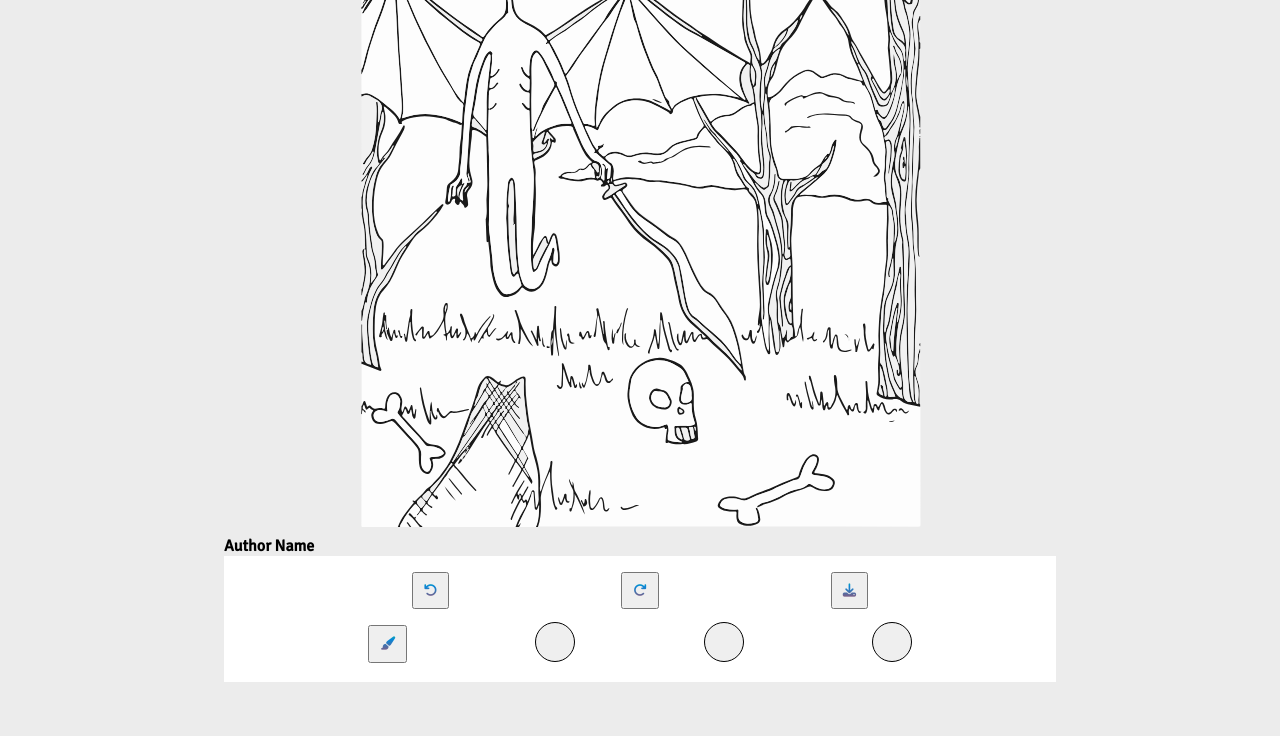
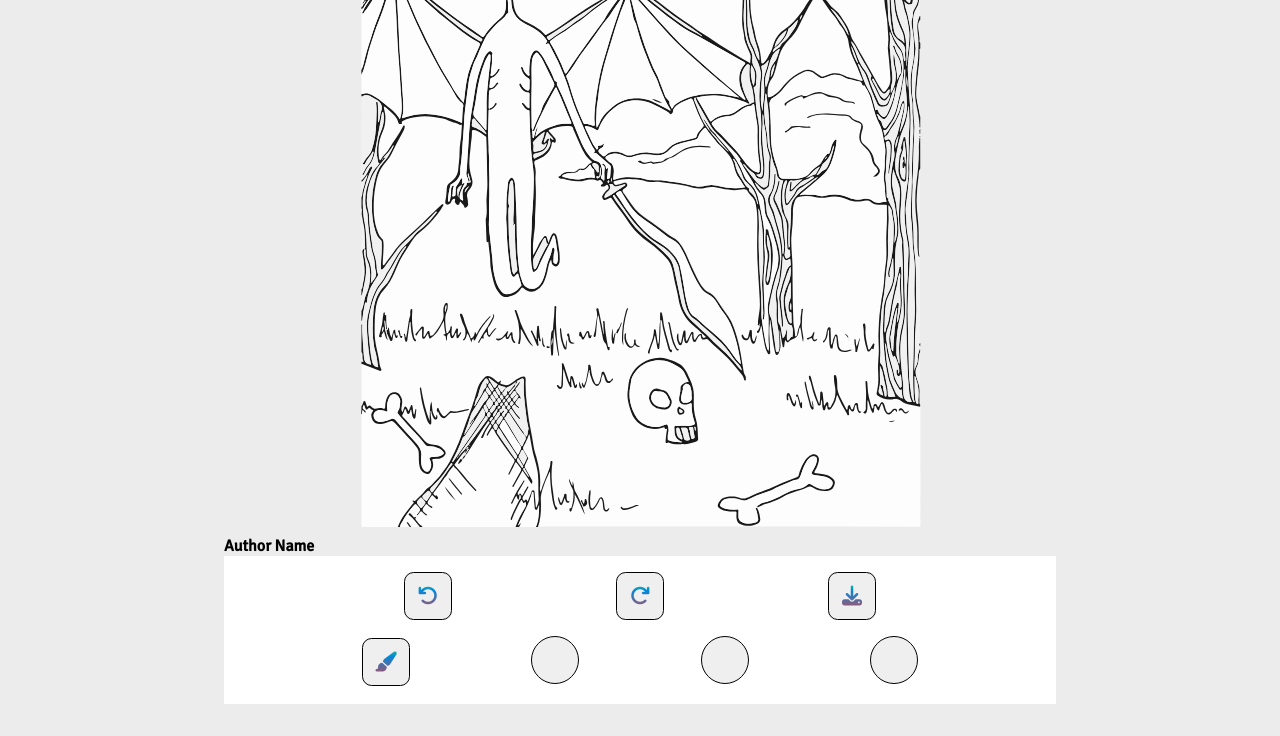
Before and after one commit to b7s9/coloring-book, a website with bundled scripts: page src/coloringpage.html in a window 1280 px wide. Shown: the part 293-1029 px from the top of the page. Before the commit the page ends 1007 px from the top, so only its background shows below. Built offline with nearby package versions, Linux system fonts and the light colour scheme.

Commit message:
💄 Update swatch styles

```diff
--- a/src/style/main.css
+++ b/src/style/main.css
@@ -205,15 +205,39 @@ h3.author {
 }
 
 .row.tools {
-    margin-bottom: 0.8rem;
+    margin-bottom: 1rem;
 }
 
 /* icons in tools bar */
 .row .fa {
+    color: transparent;
     background-image: linear-gradient(180deg, var(--border-green) 0%, var(--border-blue) 37%, var(--border-red) 100%);
-    -webkit-background-clip: text;
-    -webkit-text-fill-color: transparent;
+    background-clip: text;
     padding: 10px;
+}
+
+/* colors in tools section */
+.row button {
+    border-radius: 20%;
+    border: 1.5px solid black;
+    font-size: 1.25rem;
+    height: 3rem;
+    opacity: 1;
+    width: 3rem;
+}
+
+.row .swatch button {
+    border-radius: 50%;
+}
+
+.row button:hover,
+.row button:focus {
+    border: 2px solid #444444;
+}
+
+.row button:active {
+    border: 2px solid var(--link-color);
+    opacity: 0.8;
 }
 
 /* colors in tools bar */
@@ -235,25 +259,6 @@ h3.author {
 
 #bluec {
     background-color: var(--border-blue);
-}
-
-/* colors in tools section */
-.swatch button {
-    border-radius: 50%;
-    border: 1.5px solid black;
-    height: 40px;
-    opacity: 1;
-    /* transition: border 90ms ease-in-out; */
-    width: 40px;
-}
-
-.swatch button:active {
-    opacity: 0.6;
-}
-
-.swatch button:hover,
-.swatch button:focus {
-    border: 2px solid #444444;
 }
 
 /* container for welcome section */
```
